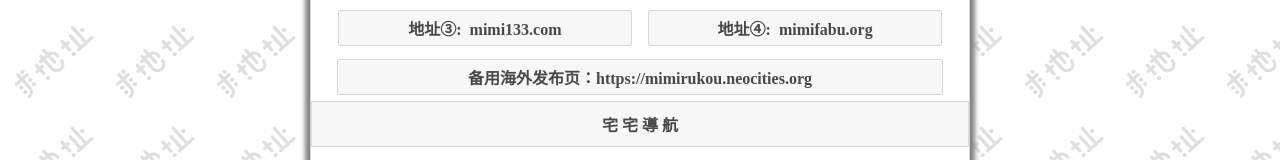
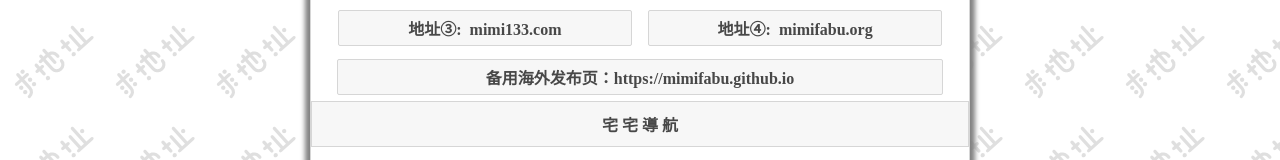
Before and after one commit to qiudizhi/qiudizhi.github.io, a plain HTML site: page index.html in a window 1280 px wide. Shown: the part 292-452 px from the top of the page. Drawn offline with Linux system fonts and the light colour scheme.

Commit message:
Update index.html

```diff
--- a/index.html
+++ b/index.html
@@ -41,7 +41,7 @@ a,a:active,a:hover,a:link,a:visited{color:#484848;text-decoration:none}
 	<div class="goto-1"><a rel="external nofollow" href="mm/132.html" target="_blank">地址②:&nbsp;&nbsp;mimi132.com</a></div>
 	<div class="goto-1"><a rel="external nofollow" href="mm/133.html" target="_blank">地址③:&nbsp;&nbsp;mimi133.com</a></div>
 	<div class="goto-1"><a rel="external nofollow" href="https://www.mimifabu.org/?qiu" target="_blank">地址④:&nbsp;&nbsp;mimifabu.org</a></div>
-	<div class="goto-1" style="width: 95%;"><a href="https://mimirukou.neocities.org/" target="_blank">备用海外发布页：https://mimirukou.neocities.org</a></div>
+	<div class="goto-1" style="width: 95%;"><a href="https://mimifabu.github.io/" target="_blank">备用海外发布页：https://mimifabu.github.io</a></div>
 	<div class="title">宅 宅 導 航</div>
 	<div class="goto-1"><a rel="external nofollow" href="zz/11.html" target="_blank">地址①:&nbsp;&nbsp;zhaizhai11.com</a></div>
 	<div class="goto-1"><a rel="external nofollow" href="zz/22.html" target="_blank">地址②:&nbsp;&nbsp;zhaizhai22.com</a></div>
```
